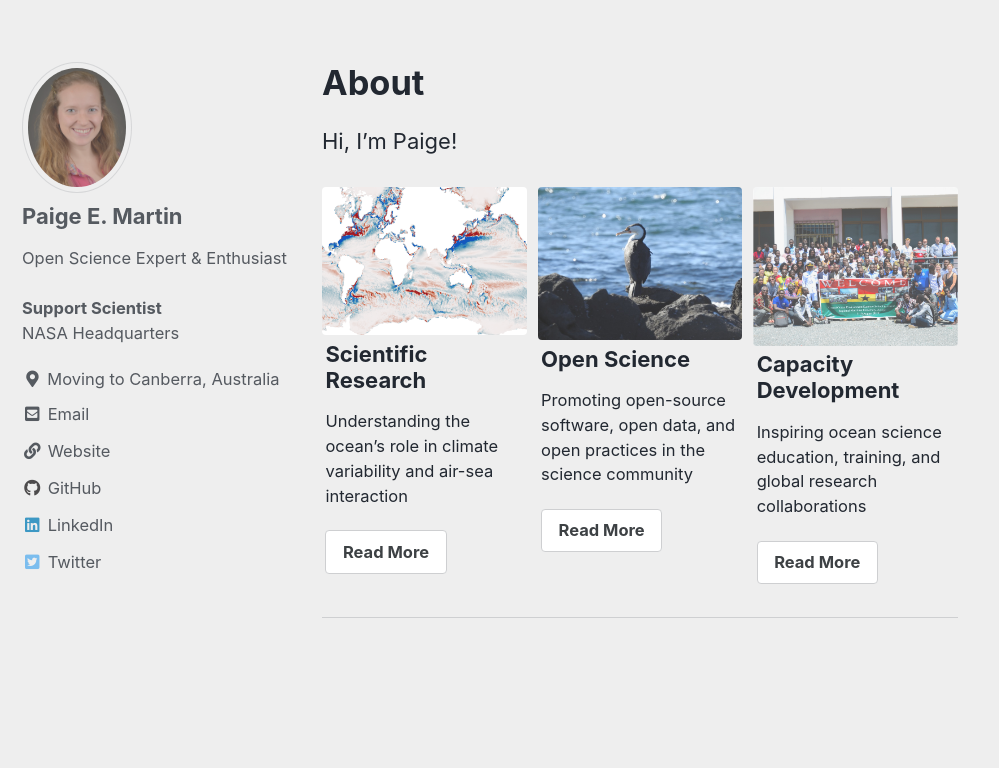
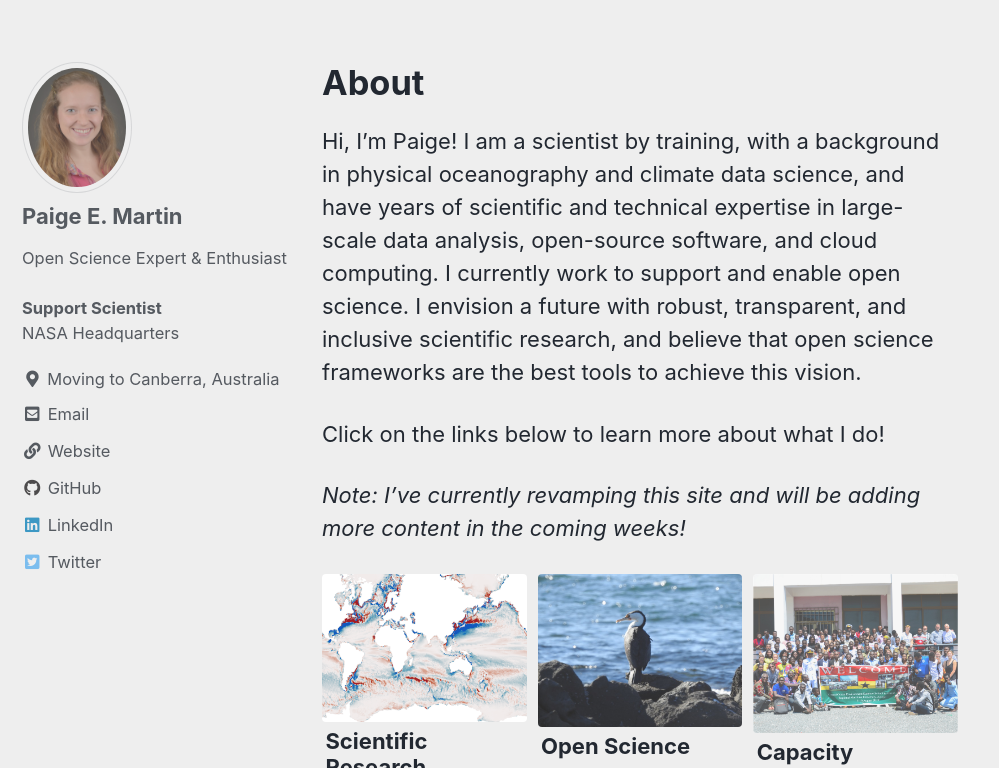
Before and after one commit to wanbint/wb, a Jekyll site: the page built from _pages/index.md, in a window 1280 px wide and 900 px high, scrolled down 265 px, cut to the strip 132-900 px from the top of the window. Shown: the whole strip, without its empty margins (0-999 px from the left). Built offline with Jekyll 4.4.1, drawn with Linux system fonts in a browser that asks for light colours; cached includes are drawn as plain includes; the list of posts is cut into pages by our own code.

Commit message:
Update index.md

```diff
--- a/_pages/index.md
+++ b/_pages/index.md
@@ -37,6 +37,10 @@ feature_row:
 
 # About
 
-Hi, I'm Paige!
+Hi, I'm Paige! I am a scientist by training, with a background in physical oceanography and climate data science, and have years of scientific and technical expertise in large-scale data analysis, open-source software, and cloud computing. I currently work to support and enable open science. I envision a future with robust, transparent, and inclusive scientific research, and believe that open science frameworks are the best tools to achieve this vision.
+
+Click on the links below to learn more about what I do!
+
+_Note: I've currently revamping this site and will be adding more content in the coming weeks!_
 
 {% include feature_row %}
```
